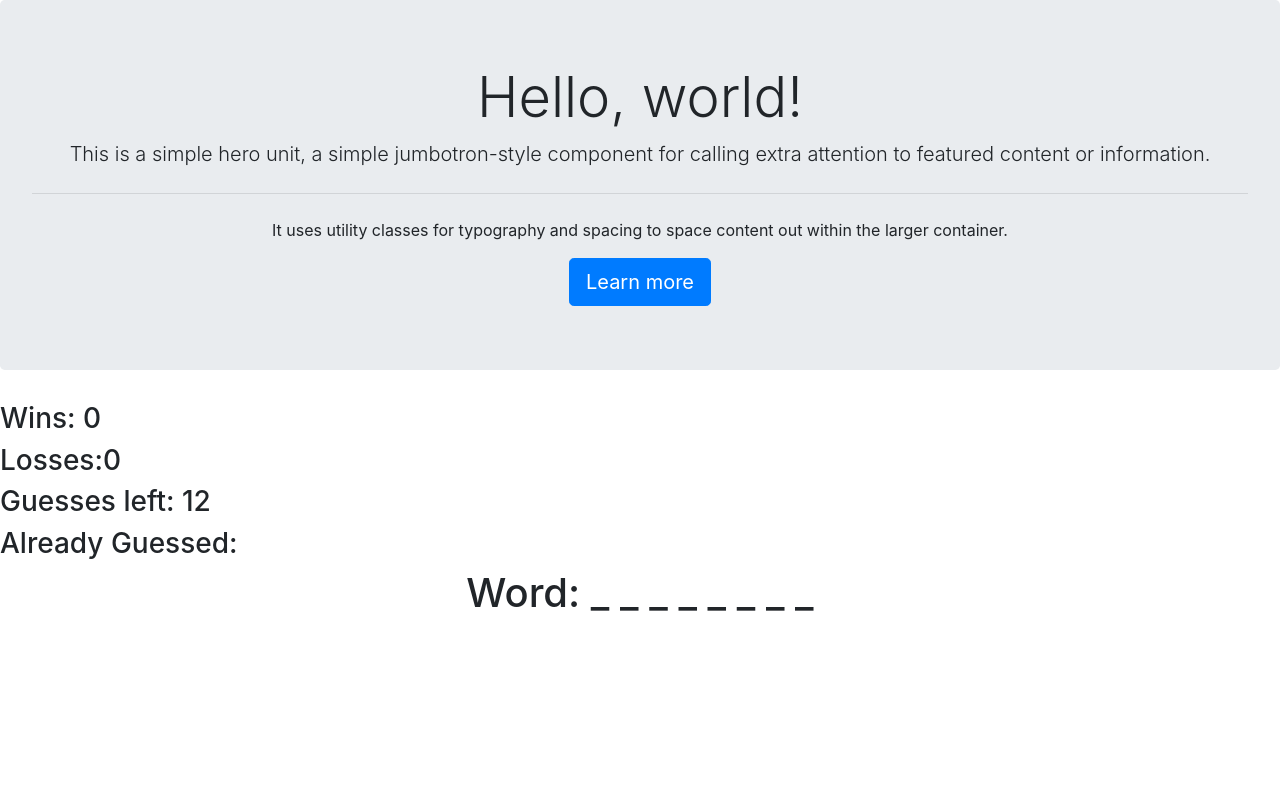
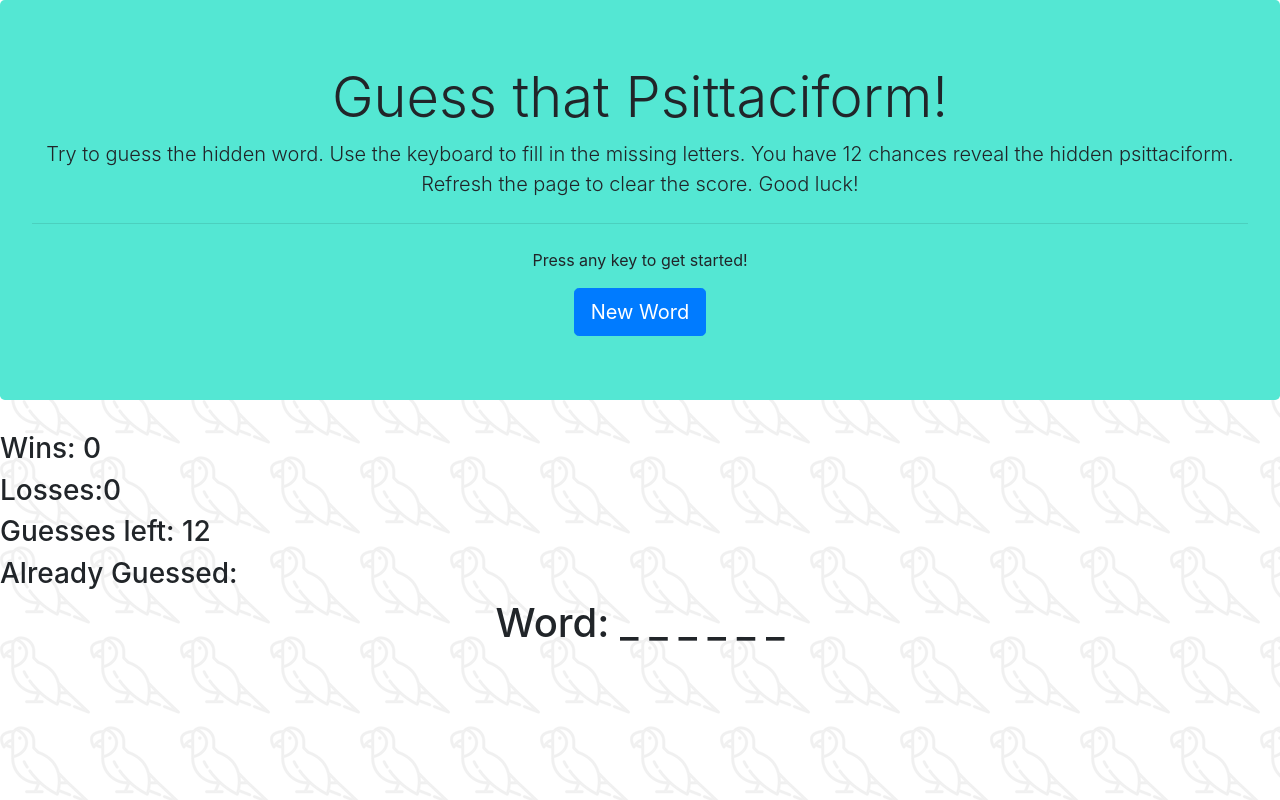
Before and after one commit to lilysimmons/Word-Guess-Game, a plain HTML site: page index.html in a window 1280 px wide. Drawn offline with nearby package versions, Linux system fonts and the light colour scheme.

Commit message:
functional game

```diff
--- a/assets/javascript/game.js
+++ b/assets/javascript/game.js
@@ -1,32 +1,15 @@
-// Creates an array that lists out all of the options (Rock, Paper, or Scissors).
-var parrotType = ["macaw", "cockatoo", "budgerigar", "lorikeet", "amazon"];
-// var randomParrot = parrotType[Math.floor(Math.random() * parrotType.length)].split("")
-// console.log(parrotType);
-// var hiddenWord = []
 
-// for(var i = 0; i<randomParrot.length; i++){
-//     hiddenWord.push("_")
-// }
-// console.log(hiddenWord)
+// global variables
+var parrotType = ["macaw", "cockatoo", "budgerigar", "lorikeet", "amazon", "kakapo", "rosella"];
 
-// var incorrectLetter = ["f", "h", "j", "p", "q", "s", "v", "x", "y"];
+var wins=0;
+var losses=0;
+var guesses;
+var randomParrot;
+var hiddenWord;
+var wrongLetterChoice;
 
-// var correctLetter = ["m", "o", "b", "g", "l", "n", "a", "k", "u","e","i","c","t","d","r","w","z"];
 
-// Creating variables to hold the number of wins, losses, and ties. They start at 0.
-var wins;
-var losses;
-var guesses;
-
-var randomParrot
-
-var hiddenWord
-
-var wrongLetterChoice
-
-// var letterGuessed = [];
-
-// var randomParrot = parrotType[Math.floor(Math.random() * parrotType.length)].split(" ");
 
 
 // Create variables that hold references to the places in the HTML where we want to display things.
@@ -42,14 +25,14 @@ var startGame = document.getElementsByClassName("btn btn-primary btn-lg");
 
 
 var resetGame = function(){
-   wins = 0;
-   losses = 0;
+  //  wins = 0;
+  //  losses = 0;
    guesses = 12;
+   // Randomly chooses a choice from the options array.
    randomParrot = parrotType[Math.floor(Math.random() * parrotType.length)].split("");
    console.log(randomParrot);
     hiddenWord = [];
     wrongLetterChoice = [];
-    console.log(wrongLetterChoice);
     for(var i = 0; i<randomParrot.length; i++){
       hiddenWord.push("_");}
 
@@ -62,10 +45,11 @@ var resetGame = function(){
       winsText.textContent = "Wins: " + wins;
 
       lossesText.textContent = "Losses:" + losses;
+
 }
+startGame.onclick = resetGame();
 
 
-startGame.onclick = resetGame();
 
 
 
@@ -99,32 +83,17 @@ for(var j = 0; j<randomParrot.length; j++){
 
 
 if (!hiddenWord.includes("_") && guesses>=0){
-    wins++;}
+    wins++;
+    alert("You guessed correctly! The hidden word was " + randomParrot.join("") + "!");
+    resetGame();
+  }
 
 else if (hiddenWord.includes("_") && guesses===0){
   losses++;
+  alert("You lose! Please try again.");
+  resetGame();
 }
 
-
-
-
-
-// for(var i = 0; i<correctLetter.length; i++){
-//   letterGuessed.push([i]);
-//   console.log(letterGuessed);
-
-
-//   if (correctLetter[i] === userGuess){
-//       letterguessed[i] = userGuess;
-//       // console.log(hiddenWord);
-//   }
-//   else if (correctLetter[i] !== userGuess) {
-//     letterGuessed.push([i]);
-//     console.log(letterGuessed);
-//   }
-
-
-//   }
 
 guessesLeft.textContent = "Guesses left: " + guesses;
 
@@ -136,77 +105,4 @@ winsText.textContent = "Wins: " + wins;
 
 lossesText.textContent = "Losses:" + losses;
 
-
-}
-
-
-// alreadyGuessed.textContent = " " + letterGuessed.join(" ");
-
-
-
-
-
-
-
-
-
-  // Randomly chooses a choice from the options array. This is the Computer's guess.
-  // var  = parrotType[Math.floor(Math.random() * parrotType.length)];
-
-
-
-  // Only run the following code block if the user presses "r" or "p" or "s".
-  // if ((userGuess === "m") || (userGuess === "a") || (userGuess === "c")
-  //     || (userGuess === "o") || (userGuess === "k") || (userGuess === "t")
-  //     || (userGuess === "b") || (userGuess === "u") || (userGuess === "d")
-  //     || (userGuess === "g") || (userGuess === "e") || (userGuess === "r")
-  //     || (userGuess === "l") || (userGuess === "i") || (userGuess === "z")
-  //     || (userGuess === "n") || (userGuess === "w")){
-
-  //       hiddenWord.textContent = "_ " + userGuess;
-
-  //     }
-
-
-
-    // hiddenWord.textcontent = "you chose:" + userGuess;
-
-
-
-      // else if ((userGuess === "f") || (userGuess === "h") || (userGuess === "j")
-      // || (userGuess === "p") || (userGuess === "q") || (userGuess === "s")
-      // || (userGuess === "v") || (userGuess === "x") || (userGuess === "y")){
-
-      //   alreadyGuessed.textContent = "Already Guessed: " + userGuess;
-      //   guessesLeft.textContent = "Guesses Left: " + guessesLeft--;
-      // }
-
-
-
-
-
-
-
-
-
-
-
-
-
-      // userChoiceText.textContent = "You chose: " + userGuess;
-
-  // event.textContent = "You chose: " + letter;
-  //       console.log("this worked")
-
-
-    // // Hide the directions
-    // directionsText.textContent = "";
-
-    // Display the user and computer guesses, and wins/losses/ties.
-
-
-
-
-    // newWordText.textContent = "The computer chose: " + newWord;
-    // winsText.textContent = "wins: " + wins;
-    // lossesText.textContent = "losses: " + losses;
+};
--- a/index.html
+++ b/index.html
@@ -5,15 +5,24 @@
     <link rel="stylesheet" href="https://stackpath.bootstrapcdn.com/bootstrap/4.1.3/css/bootstrap.min.css" integrity="sha384-MCw98/SFnGE8fJT3GXwEOngsV7Zt27NXFoaoApmYm81iuXoPkFOJwJ8ERdknLPMO" crossorigin="anonymous">
 
 
+    <style>
+
+    body{background-image: url("assets/images/parrotB&W.png");
+    }
+
+    </style>
+
 </head>
 <body>
 
-    <div class="jumbotron text-center">
-        <h1 class="display-4">Hello, world!</h1>
-        <p class="lead">This is a simple hero unit, a simple jumbotron-style component for calling extra attention to featured content or information.</p>
+
+
+    <div class="jumbotron text-center" style="background-color: rgb(84, 231, 211);">
+        <h1 class="display-4">Guess that Psittaciform!</h1>
+        <p class="lead">Try to guess the hidden word. Use the keyboard to fill in the missing letters. You have 12 chances reveal the hidden psittaciform. Refresh the page to clear the score.  Good luck! </p>
         <hr class="my-4">
-        <p>It uses utility classes for typography and spacing to space content out within the larger container.</p>
-        <a class="btn btn-primary btn-lg" href="#" onclick="resetGame();" role="button">Learn more</a>
+        <p>Press any key to get started!</p>
+        <a class="btn btn-primary btn-lg" href="#" onclick="resetGame();" role="button">New Word</a>
       </div>
 
 
@@ -24,6 +33,11 @@
     <h3 id="alreadyGuessed-text">Already Guessed:</h3>
     <h1 class="text-center" id="displayWord-text">Here</h1>
     </div>
+
+
+
+    <!-- <div>Icons made by <a href="https://www.flaticon.com/authors/freepik" title="Parrot">Parrot</a> from <a href="https://www.flaticon.com/"     title="Flaticon">www.flaticon.com</a> is licensed by <a href="http://creativecommons.org/licenses/by/3.0/"     title="Creative Commons BY 3.0" target="_blank">CC 3.0 BY</a></div> -->
+
     <script src="assets/javascript/game.js"></script>
 </body>
 </html>
```
Also changed, not shown: assets/images/parrot.png (added), assets/images/parrotB&W.png (added), 2 other files.
